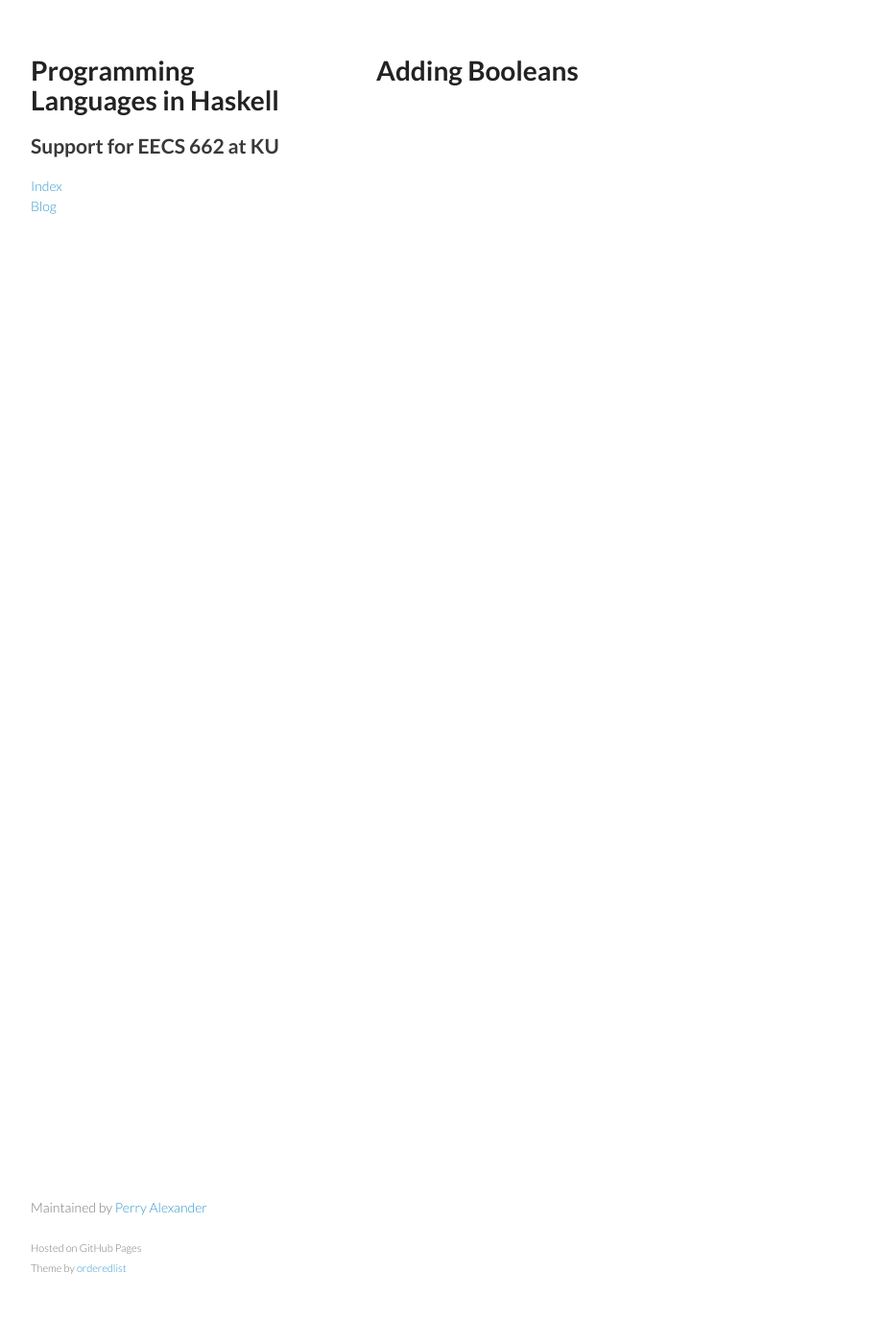
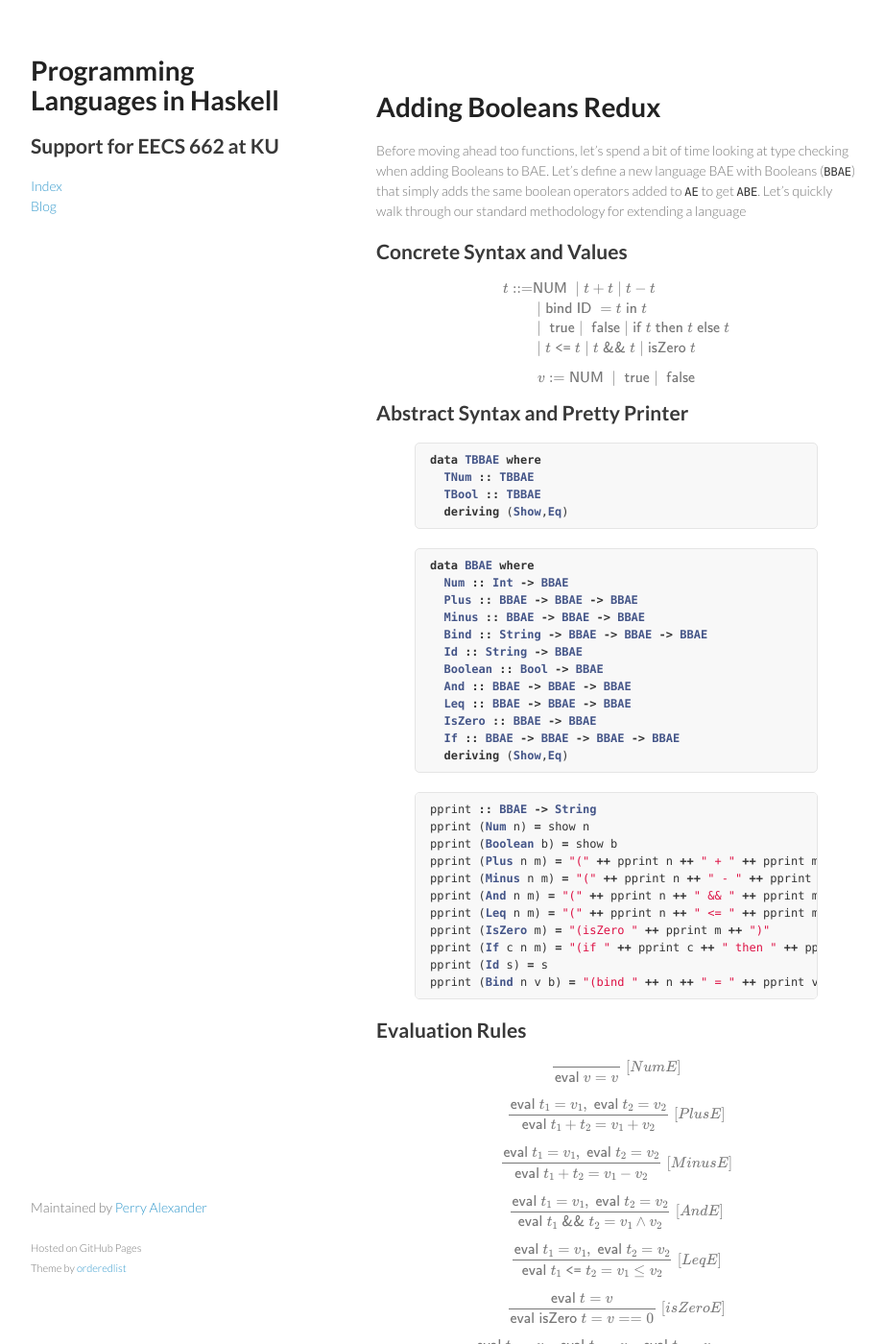
Before and after one commit to ku-sldg/plih, a Jekyll site: the page built from _ids/3-Adding-Booleans-Redux.md, in a window 1280 px wide and 1400 px high. Shown: the whole window at 96% size, without its empty margins (178-1099 px from the left). Built offline with Jekyll 4.4.1, drawn with Linux system fonts in a browser that asks for light colours; formulas are drawn with MathJax 3; some of the changed text lies outside the part shown.

Commit message:
blocking out BBAE chapter

```diff
--- a/_ids/3-Adding-Booleans-Redux.md
+++ b/_ids/3-Adding-Booleans-Redux.md
@@ -5,4 +5,139 @@ use_math: true
 categories: chapter ch2
 ---
 
-# Adding Booleans
+$$
+\newcommand\calc{\mathsf{calc}\;}
+\newcommand\parse{\mathsf{parse}\;}
+\newcommand\typeof{\mathsf{typeof}\;}
+\newcommand\interp{\mathsf{interp}\;}
+\newcommand\eval{\mathsf{eval}\;}
+\newcommand\NUM{\mathsf{NUM}\;}
+\newcommand\ID{\mathsf{ID}\;}
+\newcommand\iif{\mathsf{if}\;}
+\newcommand\tthen{\;\mathsf{then}\;}
+\newcommand\eelse{\;\mathsf{else}\;}
+\newcommand\iisZero{\mathsf{isZero}\;}
+\newcommand\bbind{\mathsf{bind}\;}
+\newcommand\iin{\mathsf{in}\;}
+\newcommand\aand{\;\mathsf{\&\&}\;}
+\newcommand\lleq{\;\mathtt{<=}\;}
+\newcommand\ttrue{\;\mathsf{true}}
+\newcommand\ffalse{\;\mathsf{false}}
+\newcommand\tnum{\;\mathsf{TNum}}
+\newcommand\tbool{\;\mathsf{TBool}}
+$$
+
+# Adding Booleans Redux
+
+Before moving ahead too functions, let's spend a bit of time looking at type checking when adding Booleans to BAE.  Let's define a new language BAE with Booleans (`BBAE`) that simply adds the same boolean operators added to `AE` to get `ABE`.  Let's quickly walk through our standard methodology for extending a language
+
+## Concrete Syntax and Values
+
+$$\begin{align*}
+t ::= & \NUM \mid t + t \mid t - t \\
+      & \mid \bbind \ID=t\; \iin t \\
+      & \mid \ttrue \mid \ffalse \mid \iif t \tthen t \eelse t \\
+      & \mid t \lleq t \mid t \aand t \mid \iisZero t \\
+\end{align*}$$
+
+$$\begin{align*}
+v := \NUM \mid \ttrue \mid \ffalse \\
+\end{align*}$$
+
+## Abstract Syntax and Pretty Printer
+
+{% highlight haskell %}
+data TBBAE where
+  TNum :: TBBAE
+  TBool :: TBBAE
+  deriving (Show,Eq)
+{% endhighlight %}
+
+{% highlight haskell %}
+data BBAE where
+  Num :: Int -> BBAE
+  Plus :: BBAE -> BBAE -> BBAE
+  Minus :: BBAE -> BBAE -> BBAE
+  Bind :: String -> BBAE -> BBAE -> BBAE
+  Id :: String -> BBAE
+  Boolean :: Bool -> BBAE
+  And :: BBAE -> BBAE -> BBAE
+  Leq :: BBAE -> BBAE -> BBAE
+  IsZero :: BBAE -> BBAE
+  If :: BBAE -> BBAE -> BBAE -> BBAE
+  deriving (Show,Eq)
+{% endhighlight %}
+
+{% highlight haskell %}
+pprint :: BBAE -> String
+pprint (Num n) = show n
+pprint (Boolean b) = show b
+pprint (Plus n m) = "(" ++ pprint n ++ " + " ++ pprint m ++ ")"
+pprint (Minus n m) = "(" ++ pprint n ++ " - " ++ pprint m ++ ")"
+pprint (And n m) = "(" ++ pprint n ++ " && " ++ pprint m ++ ")"
+pprint (Leq n m) = "(" ++ pprint n ++ " <= " ++ pprint m ++ ")"
+pprint (IsZero m) = "(isZero " ++ pprint m ++ ")"
+pprint (If c n m) = "(if " ++ pprint c ++ " then " ++ pprint n ++ " else " ++ pprint m ++ ")"
+pprint (Id s) = s
+pprint (Bind n v b) = "(bind " ++ n ++ " = " ++ pprint v ++ " in " ++ pprint b ++ ")"
+{% endhighlight %}
+
+## Evaluation Rules
+
+$$\frac{}{\eval v = v}\; [NumE]$$
+
+$$\frac{\eval t_1 = v_1,\; \eval t_2 = v_2}{\eval t_1 + t_2 = v_1+v_2}\; [PlusE]$$
+
+$$\frac{\eval t_1 = v_1,\; \eval t_2 = v_2}{\eval t_1 + t_2 = v_1-v_2}\; [MinusE]$$
+
+$$\frac{\eval t_1 = v_1,\; \eval t_2 = v_2}{\eval t_1 \aand t_2 = v_1 \wedge v_2}\; [AndE]$$
+
+$$\frac{\eval t_1 = v_1,\; \eval t_2 = v_2}{\eval t_1 \lleq t_2 = v_1\leq v_2}\; [LeqE]$$
+
+$$\frac{\eval t = v}{\eval \iisZero t = v==0}\; [isZeroE]$$
+
+$$\frac{\eval t_0 = v_0,\;\eval t_1 = v_1,\;\eval t_2 = v_2}{\eval \iif t_0 \tthen t_1 \eelse t_2 = \iif v_0 \tthen v_1 \eelse v_2}\;[IfE]$$
+
+$$
+\frac{\eval a = v}{\eval (\bbind\; i\; = a\;\iin s) = \eval [i\mapsto v]s}\;[BindE]
+$$
+
+## Type Rules
+
+$$\frac{}{\typeof \NUM = \tnum}\; [NumT]$$
+
+$$\frac{}{\typeof \ttrue = \tbool}\; [TrueT]$$
+
+$$\frac{}{\typeof \ffalse = \tbool}\; [FalseT]$$
+
+$$\frac{\typeof t_1 = \tnum,\; \eval t_2 = \tnum}{\typeof t_1 + t_2 = TNum}\; [PlusT]$$
+
+$$\frac{\typeof t_1 = \tnum,\; \eval t_2 = \tnum}{\typeof t_1 + t_2 = \tnum}\; [MinusT]$$
+
+$$\frac{\typeof t_1 = \tbool,\; \typeof t_2 = \tbool}{\typeof t_1 \aand t_2 = \tbool}\; [AndT]$$
+
+$$\frac{\typeof t_1 = \tnum,\; \typeof t_2 = \tnum}{\eval t_1 \lleq t_2 = \tbool}\; [LeqT]$$
+
+$$\frac{\typeof t = \tnum}{\typeof \iisZero t = \tbool}\; [isZeroT]$$
+
+$$\frac{\typeof t_0 = \tbool,\;\typeof t_1 = T,\;\typeof t_2 = T
+}{\typeof \iif t_0 \tthen t_1 \eelse t_2 = T}\;[IfT]$$
+
+$$\frac{(i,T)\in \Gamma}{\typeof i = T}\[IdT\]$$
+
+$$\frac{\typeof v=T}{\typeof let i=v in b = \typeof (i,T):\Gamma b}$$
+
+## Typeof Definition
+
+## Eval Definition
+
+## Generator Definition
+
+## Testing
+
+## Discussion
+
+## Exercises
+
+1. Write the function `evalErr :: Env -> BBAE -> Either String BBAE` for for `BBAE` that returns either a string error message or a value following interpretation.
+2. Compare the `evalErr` function with the `evalType` function using the same techniques used for `ABE`
```
